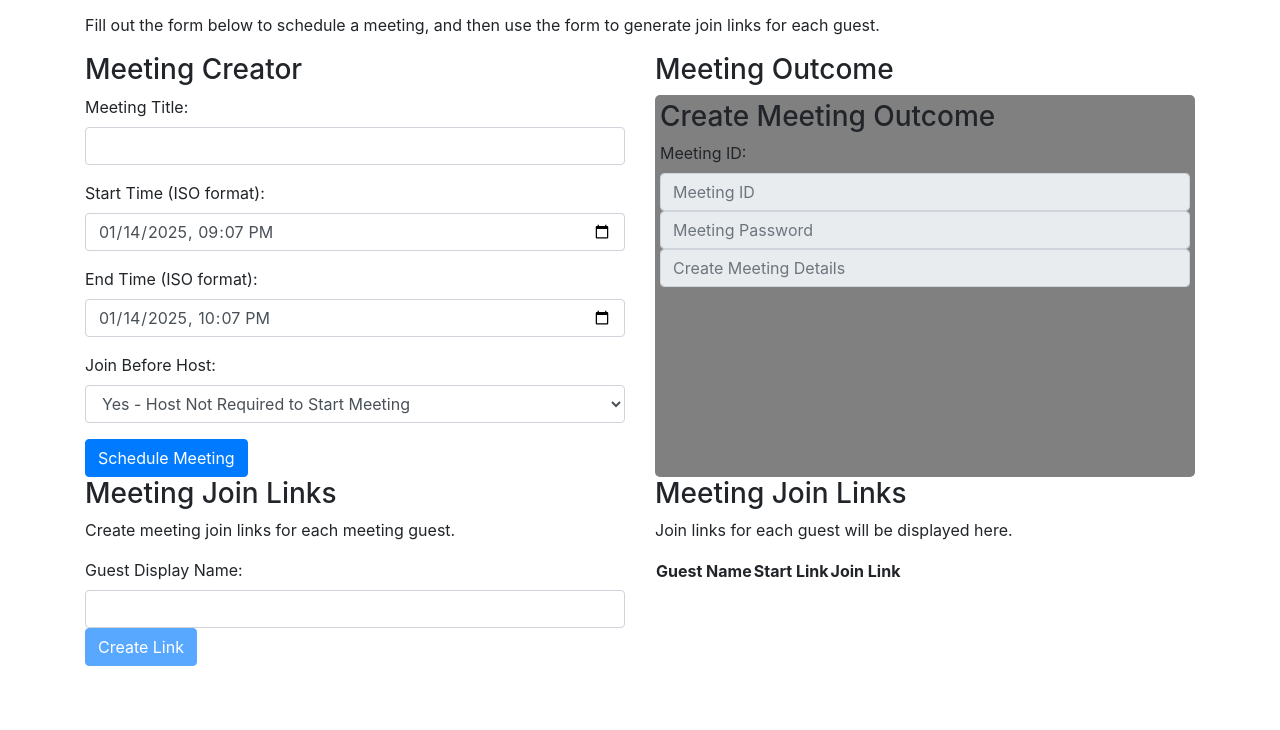
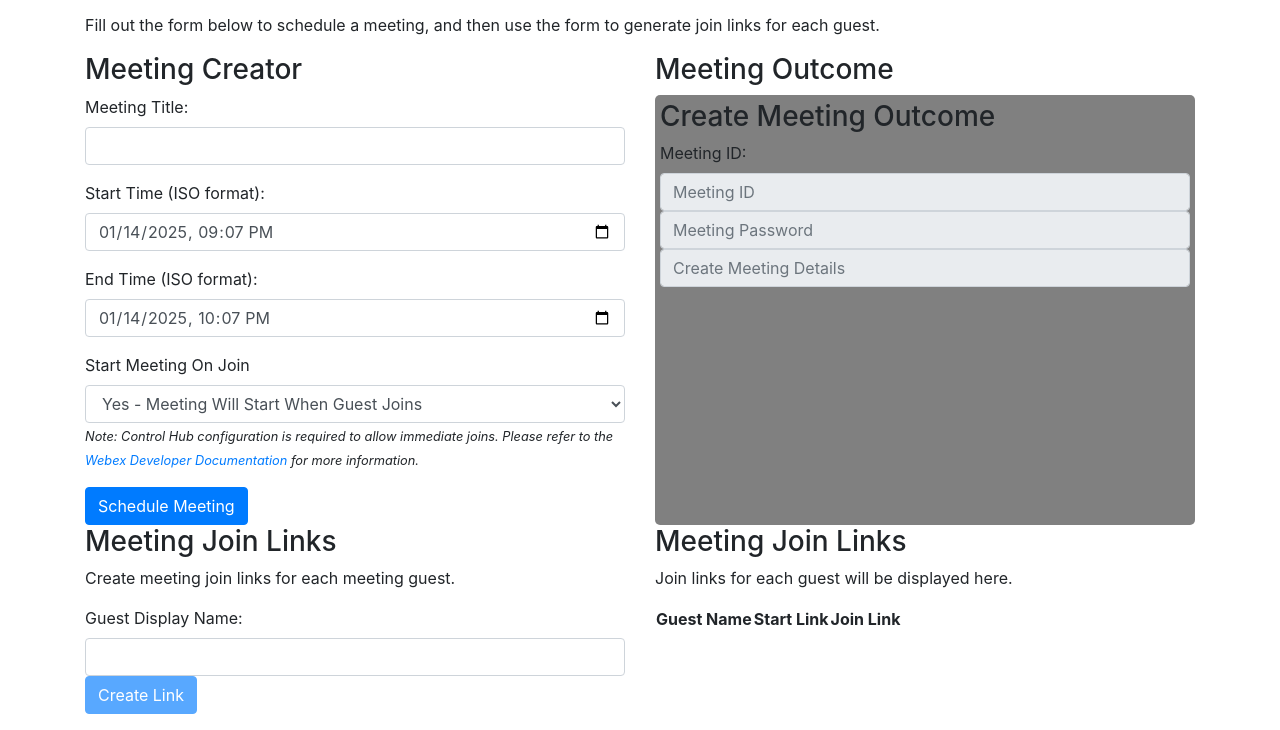
Before and after one commit to WebexSamples/webex-g2g-app, a website: page static/index.html in a window 1280 px wide. Shown: the part 83-813 px from the top of the page. Drawn offline with nearby package versions, Linux system fonts and the light colour scheme.

Commit message:
feat: change join before host label

```diff
--- a/static/index.html
+++ b/static/index.html
@@ -64,19 +64,23 @@
               />
             </div>
             <div class="form-group">
-              <label for="join-before-host">Join Before Host:</label>
+              <label for="join-before-host">Start Meeting On Join</label>
               <select
                 class="form-control"
                 id="join-before-host"
                 name="join-before-host"
               >
                 <option value="True">
-                  Yes - Host Not Required to Start Meeting
+                  Yes - Meeting Will Start When Guest Joins
                 </option>
                 <option value="False">
-                  No - Host Required to Start Meeting
+                  No - Start Meeting Manually
                 </option>
               </select>
+              <p><small><em>
+                Note: Control Hub configuration is required to allow immediate joins.
+                Please refer to the <a href="https://developer.webex.com/docs/service-apps-as-g2g-meeting-facilitator-guide#meetings-without-a-host-role-joining" target="_blank">Webex Developer Documentation</a> for more information.
+              </em></small></p>
             </div>
             <input
               type="submit"
```
